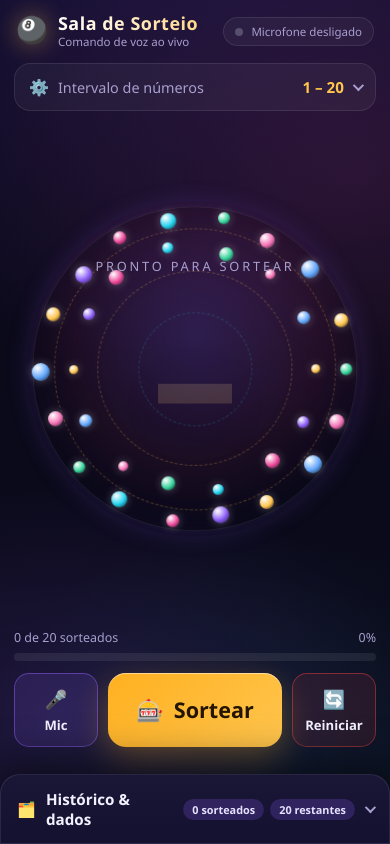
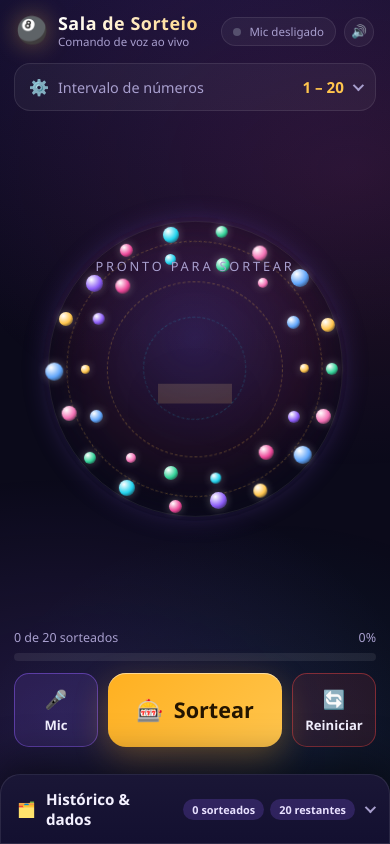
Before and after one commit to lucianovilasboas/sorteador, a website: page public/index.html in a window 390 px wide. Drawn offline with Linux system fonts and the light colour scheme.

Commit message:
Adiciona botão de silenciar a voz e trava a altura no mobile
- botão 🔊/🔇 ao lado do indicador do microfone: desliga só a saída de
  voz (número e animação continuam), com estado salvo em localStorage
- rótulo do indicador encurtado ("Mic desligado") para caber no topbar
  sem mudar a altura; ellipsis e fallback para telas abaixo de 360px
- no mobile o documento passa a ocupar exatamente a altura da tela
  (html/body height 100% + overflow hidden), eliminando o scroll vertical
- roda do mobile de 86vw para 78vw e regra de tela curta passa a respeitar
  a altura do palco

```diff
--- a/public/app.js
+++ b/public/app.js
@@ -16,6 +16,8 @@ const els = {
   voiceSelect: $("voiceSelect"),
   voiceTest: $("voiceTest"),
   voiceNote: $("voiceNote"),
+  muteBtn: $("muteBtn"),
+  muteIcon: $("muteIcon"),
   configToggle: $("configToggle"),
   configZone: $("configZone"),
   configBody: $("configBody"),
@@ -128,6 +130,8 @@ function loopConfetti() {
 let voices = [];
 let recPaused = false;
 const VOICE_KEY = "sorteador.voice";      // localStorage: "auto" ou o nome da voz
+const MUTE_KEY = "sorteador.muted";       // localStorage: "1" quando a voz está silenciada
+let muted = localStorage.getItem(MUTE_KEY) === "1";
 
 const ROBOTIC = /espeak|pico|mbrola|festival|flite|sam\b|robot/i;   // motores que soam robô
 const FEMALE = /francisca|luciana|maria|helena|laura|julia|alice|camila|fernanda|paula|ana|raquel|female|woman|femini|vitoria|beatriz|sofia|giovanna/i;
@@ -213,7 +217,7 @@ function refreshVoiceList() {
 }
 
 function speak(text, then) {
-  if (!("speechSynthesis" in window)) {
+  if (!("speechSynthesis" in window) || muted) {
     if (then) then();
     return;
   }
@@ -235,6 +239,25 @@ function speak(text, then) {
   speechSynthesis.speak(u);
 }
 
+/* ---------------- silenciar a voz de saída ---------------- */
+function applyMuteUI() {
+  els.muteBtn.setAttribute("aria-pressed", String(muted));
+  els.muteIcon.textContent = muted ? "🔇" : "🔊";
+  const label = muted ? "Ativar a voz do sorteio" : "Silenciar a voz do sorteio";
+  els.muteBtn.setAttribute("aria-label", label);
+  els.muteBtn.title = label;
+}
+
+function setMuted(next) {
+  muted = next;
+  localStorage.setItem(MUTE_KEY, muted ? "1" : "0");
+  if (muted && "speechSynthesis" in window) speechSynthesis.cancel();
+  applyMuteUI();
+  setNote(muted ? "Voz silenciada." : "Voz ativada.");
+}
+
+els.muteBtn.addEventListener("click", () => setMuted(!muted));
+
 /* ---------------- voz: reconhecimento ---------------- */
 const SpeechRec = window.SpeechRecognition || window.webkitSpeechRecognition;
 const supported = Boolean(SpeechRec);
@@ -248,7 +271,7 @@ function setMicUI(on, errText) {
   if (on) {
     els.micBtnText.textContent = "Desligar microfone";
     els.micPill.dataset.state = "listening";
-    els.micPillText.textContent = "Ouvindo comandos";
+    els.micPillText.textContent = "Ouvindo";
   } else {
     els.micBtnText.textContent = "Ativar microfone";
     if (errText) {
@@ -256,7 +279,7 @@ function setMicUI(on, errText) {
       els.micPillText.textContent = errText;
     } else {
       els.micPill.dataset.state = "off";
-      els.micPillText.textContent = "Microfone desligado";
+      els.micPillText.textContent = "Mic desligado";
     }
   }
 }
@@ -295,7 +318,7 @@ function startRecognition() {
     rec.onerror = (err) => {
       if (err.error === "not-allowed" || err.error === "service-not-allowed") {
         stopRecognition();
-        setMicUI(false, "Microfone bloqueado");
+        setMicUI(false, "Mic bloqueado");
         showToast("Permita o acesso ao microfone nas configurações do navegador.", true);
       }
       // erros de rede/"no-speech" apenas reiniciam pelo onend
@@ -321,7 +344,7 @@ async function toggleMic() {
     const stream = await navigator.mediaDevices.getUserMedia({ audio: true });
     stream.getTracks().forEach((t) => t.stop());
   } catch {
-    setMicUI(false, "Microfone bloqueado");
+    setMicUI(false, "Mic bloqueado");
     showToast("Não foi possível acessar o microfone. Libere a permissão e tente novamente.", true);
     return;
   }
@@ -714,6 +737,10 @@ els.voiceTest.addEventListener("click", () => {
     showToast("Seu navegador não suporta síntese de voz.", true);
     return;
   }
+  if (muted) {
+    showToast("Voz silenciada — toque no 🔇 para ativar.");
+    return;
+  }
   speak("Olá! Esta é a voz do sorteio. Pronta para anunciar os números.");
 });
 
@@ -800,6 +827,7 @@ window.addEventListener("storage", (e) => {
 
 /* ---------------- boot ---------------- */
 (function boot() {
+  applyMuteUI();
   try {
     const s = store.view();
     els.rangeMin.value = s.range.min;
--- a/public/index.html
+++ b/public/index.html
@@ -23,9 +23,21 @@
             <p class="tagline">Comando de voz ao vivo</p>
           </div>
         </div>
-        <div class="status-pill" id="micPill" data-state="off">
-          <span class="dot" aria-hidden="true"></span>
-          <span id="micPillText">Microfone desligado</span>
+        <div class="topbar-actions">
+          <div class="status-pill" id="micPill" data-state="off">
+            <span class="dot" aria-hidden="true"></span>
+            <span id="micPillText">Mic desligado</span>
+          </div>
+          <button
+            class="mute-btn"
+            id="muteBtn"
+            type="button"
+            aria-pressed="false"
+            aria-label="Silenciar a voz do sorteio"
+            title="Silenciar a voz do sorteio"
+          >
+            <span id="muteIcon" aria-hidden="true">🔊</span>
+          </button>
         </div>
       </header>
 
--- a/public/style.css
+++ b/public/style.css
@@ -125,7 +125,13 @@ body {
   color: var(--text-dim);
   white-space: nowrap;
   flex: 0 0 auto;
+  min-width: 0;
   transition: border-color 0.3s, color 0.3s, box-shadow 0.3s;
+}
+#micPillText {
+  overflow: hidden;
+  text-overflow: ellipsis;
+  white-space: nowrap;
 }
 .status-pill .dot {
   width: 8px; height: 8px; border-radius: 50%;
@@ -141,6 +147,39 @@ body {
 .status-pill[data-state="listening"] #micPillText { color: var(--green); }
 .status-pill[data-state="error"] { color: #ffd7d7; border-color: rgba(248, 113, 113, 0.6); }
 .status-pill[data-state="error"] .dot { background: var(--red); }
+
+/* indicador do microfone + botão de silenciar a voz */
+.topbar-actions {
+  display: flex;
+  align-items: center;
+  gap: 8px;
+  min-width: 0;
+  flex: 0 1 auto;
+}
+.mute-btn {
+  width: 30px;
+  height: 30px;
+  flex: 0 0 auto;
+  display: inline-flex;
+  align-items: center;
+  justify-content: center;
+  padding: 0;
+  border-radius: 50%;
+  border: 1px solid var(--card-border);
+  background: var(--card);
+  color: var(--text-dim);
+  font-family: inherit;
+  font-size: 0.8rem;
+  line-height: 1;
+  cursor: pointer;
+  transition: border-color 0.3s, background 0.3s, color 0.3s;
+}
+.mute-btn:hover { border-color: rgba(255, 255, 255, 0.22); }
+.mute-btn[aria-pressed="true"] {
+  border-color: rgba(255, 197, 77, 0.55);
+  background: rgba(255, 197, 77, 0.14);
+  color: var(--gold);
+}
 
 /* ===================== configuração (recolhível) ===================== */
 .config {
@@ -277,7 +316,7 @@ body {
   transform: translate(-50%, -50%);
   /* nunca maior que o palco: em tela curta ela encolhe em vez de invadir o rodapé */
   width: auto;
-  height: min(86vw, 62vh, 620px, calc(100% - 8px));
+  height: min(78vw, 62vh, 620px, calc(100% - 8px));
   aspect-ratio: 1 / 1;
   border-radius: 50%;
   pointer-events: none;
@@ -716,13 +755,27 @@ body {
 
 /* mobile muito estreito: ajusta roda e controles */
 @media (max-height: 640px) and (max-width: 899px) {
-  .wheel { width: min(78vw, 58vh); height: min(78vw, 58vh); }
+  .wheel { width: auto; height: min(78vw, 58vh, calc(100% - 8px)); }
   .number-big { font-size: clamp(3.4rem, 24vh, 8rem); }
   .brand h1 { font-size: 1rem; }
   .status-pill { display: none; }
   .tagline { display: none; }
 }
 
+/* ============================================================
+   MOBILE — uma tela só: o documento nunca rola na vertical
+   ============================================================ */
+@media (max-width: 899px) {
+  html, body { height: 100%; overflow: hidden; }
+  .page { height: 100%; min-height: 0; }
+  .app { height: 100%; min-height: 0; }
+}
+
+/* telas bem estreitas: sobra só o ponto de estado ao lado do botão de voz */
+@media (max-width: 359px) {
+  #micPillText { display: none; }
+}
+
 @media (prefers-reduced-motion: reduce) {
   *, *::before, *::after { animation-duration: 0.001s !important; animation-iteration-count: 1 !important; transition-duration: 0.001s !important; }
 }
```
Also changed, not shown: README.md.
